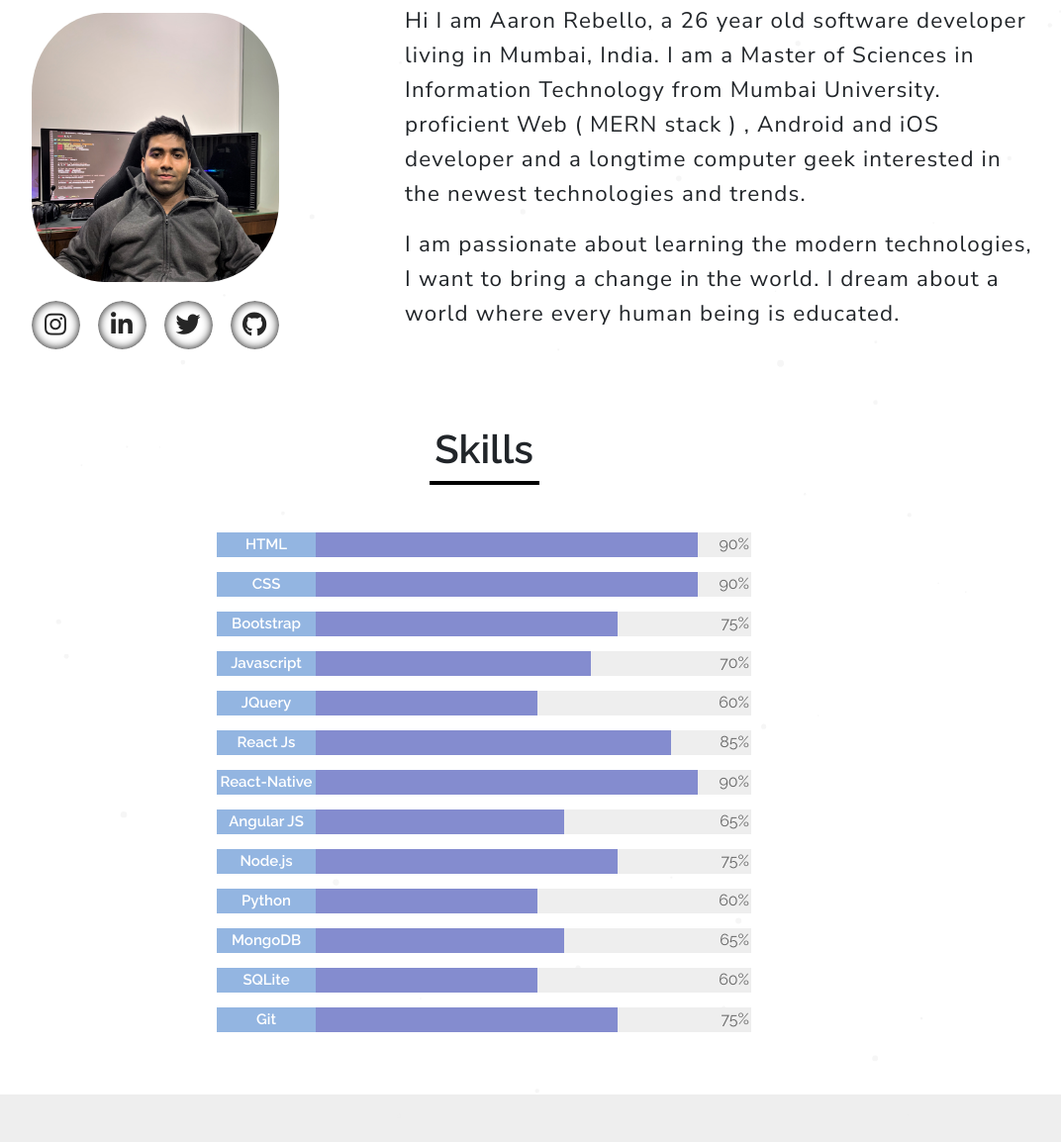
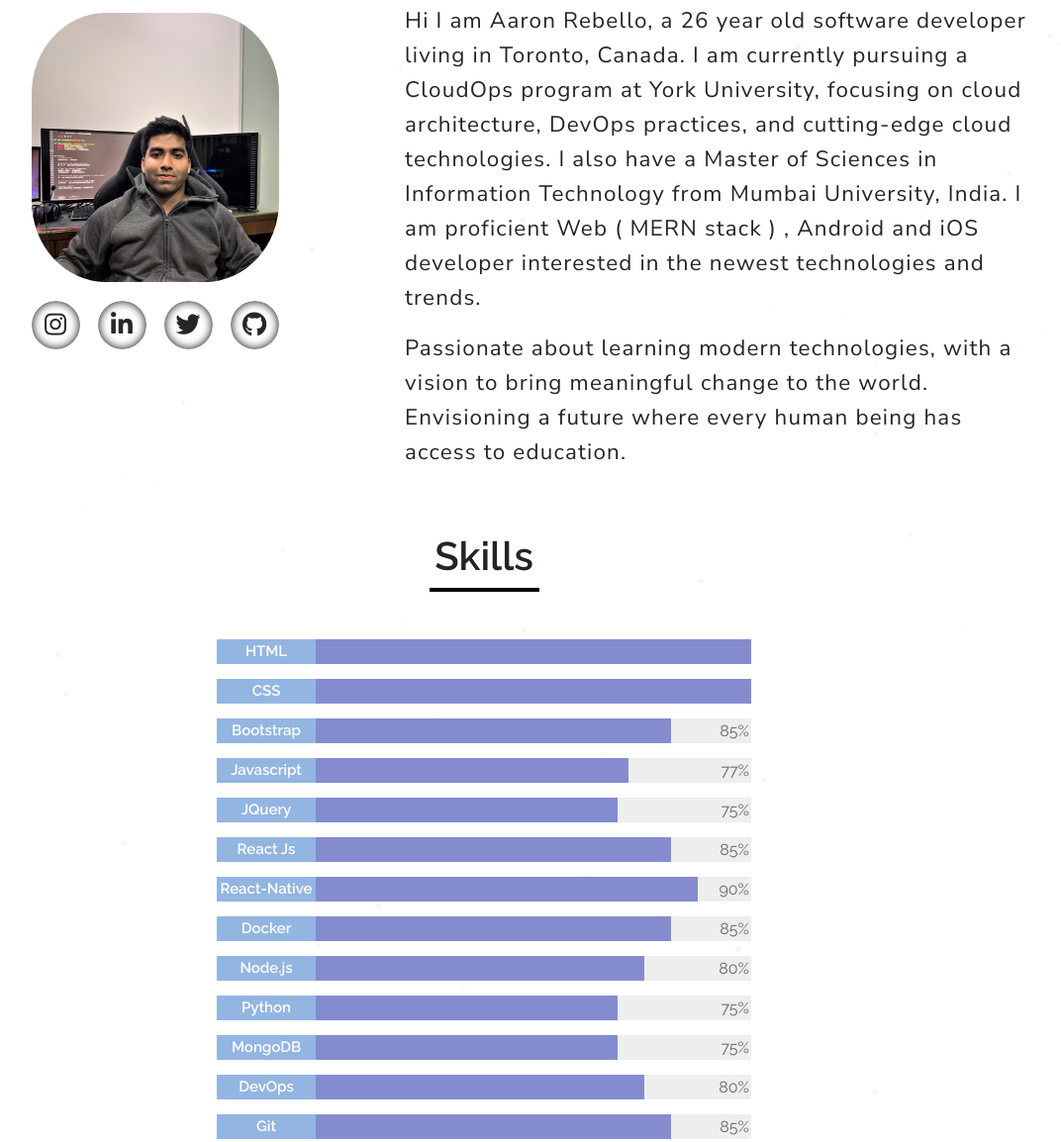
Before and after one commit to AaronRebello/portfolio, a plain HTML site: page index.html in a window 1280 px wide. Shown: the part 958-2112 px from the top of the page at 99% size, without its empty margins (151-1223 px from the left). Drawn offline with nearby package versions, Linux system fonts and the light colour scheme; files whose address does not match are found by name.

Commit message:
new changes

```diff
--- a/index.html
+++ b/index.html
@@ -110,15 +110,20 @@
                             <p class="abt-me_info">Hi I am Aaron Rebello, a <span id="perfectAge"></span> year old
                                 software developer
                                 living in
-                                Mumbai,
-                                India. I am a Master of Sciences in Information Technology from Mumbai University.
+                                Toronto,
+                                Canada. I am currently pursuing a CloudOps program at York University, focusing on cloud
+                                architecture, DevOps practices, and cutting-edge cloud technologies.
+                                <!-- I recently completed a CloudOps program at York University, gaining hands-on experience in cloud architecture, DevOps practices, and advanced cloud security solutions. -->
+                                I also have a Master of Sciences in Information Technology from Mumbai University,
+                                India. I am
                                 proficient
                                 Web ( MERN stack )
-                                , Android and iOS developer and a longtime computer geek
-                                interested in the newest technologies and trends.</p>
-                            <p class="abt-me_info">I am passionate about learning the modern technologies, I want to
-                                bring a change in the world. I dream about a world where every human
-                                being is educated.</p>
+                                , Android and iOS developer
+                                interested in the newest technologies and trends.
+                            </p>
+                            <p class="abt-me_info">Passionate about learning modern technologies, with a vision to bring
+                                meaningful change to the world.
+                                Envisioning a future where every human being has access to education.</p>
                         </div>
                     </div>
                 </div>
@@ -131,34 +136,34 @@
                 <div class="row py-5">
                     <div class="col-md-6 offset-md-3">
                         <div class="bar flex">
-                            <div class="bar fill" style="width:90%">
+                            <div class="bar fill" style="width:100%">
                                 <div class="tag bold flex">HTML</div>
                             </div>
-                            <span class="per-style">90%</span>
+                            <span class="per-style">100%</span>
                         </div>
                         <div class="bar flex">
-                            <div class="bar fill" style="width:90%">
+                            <div class="bar fill" style="width:100%">
                                 <div class="tag bold flex">CSS</div>
                             </div>
-                            <span class="per-style">90%</span>
+                            <span class="per-style">100%</span>
+                        </div>
+                        <div class="bar flex">
+                            <div class="bar fill" style="width:85%">
+                                <div class="tag bold flex">Bootstrap</div>
+                            </div>
+                            <span class="per-style">85%</span>
+                        </div>
+                        <div class="bar flex">
+                            <div class="bar fill" style="width:77%">
+                                <div class="tag bold flex">Javascript</div>
+                            </div>
+                            <span class="per-style">77%</span>
                         </div>
                         <div class="bar flex">
                             <div class="bar fill" style="width:75%">
-                                <div class="tag bold flex">Bootstrap</div>
+                                <div class="tag bold flex">JQuery</div>
                             </div>
                             <span class="per-style">75%</span>
-                        </div>
-                        <div class="bar flex">
-                            <div class="bar fill" style="width:70%">
-                                <div class="tag bold flex">Javascript</div>
-                            </div>
-                            <span class="per-style">70%</span>
-                        </div>
-                        <div class="bar flex">
-                            <div class="bar fill" style="width:60%">
-                                <div class="tag bold flex">JQuery</div>
-                            </div>
-                            <span class="per-style">60%</span>
                         </div>
                         <div class="bar flex">
                             <div class="bar fill" style="width:85%">
@@ -173,41 +178,41 @@
                             <span class="per-style">90%</span>
                         </div>
                         <div class="bar flex">
-                            <div class="bar fill" style="width:65%">
-                                <div class="tag bold flex">Angular JS</div>
+                            <div class="bar fill" style="width:85%">
+                                <div class="tag bold flex">Docker</div>
                             </div>
-                            <span class="per-style">65%</span>
+                            <span class="per-style">85%</span>
+                        </div>
+                        <div class="bar flex">
+                            <div class="bar fill" style="width:80%">
+                                <div class="tag bold flex">Node.js</div>
+                            </div>
+                            <span class="per-style">80%</span>
                         </div>
                         <div class="bar flex">
                             <div class="bar fill" style="width:75%">
-                                <div class="tag bold flex">Node.js</div>
+                                <div class="tag bold flex">Python</div>
                             </div>
                             <span class="per-style">75%</span>
                         </div>
                         <div class="bar flex">
-                            <div class="bar fill" style="width:60%">
-                                <div class="tag bold flex">Python</div>
+                            <div class="bar fill" style="width:75%">
+                                <div class="tag bold flex">MongoDB</div>
                             </div>
-                            <span class="per-style">60%</span>
+                            <span class="per-style">75%</span>
                         </div>
                         <div class="bar flex">
-                            <div class="bar fill" style="width:65%">
-                                <div class="tag bold flex">MongoDB</div>
+                            <div class="bar fill" style="width:80%">
+                                <div class="tag bold flex">DevOps</div>
                             </div>
-                            <span class="per-style">65%</span>
-                        </div>
-                        <div class="bar flex">
-                            <div class="bar fill" style="width:60%">
-                                <div class="tag bold flex">SQLite</div>
-                            </div>
-                            <span class="per-style">60%</span>
+                            <span class="per-style">80%</span>
                         </div>
 
                         <div class="bar flex">
-                            <div class="bar fill" style="width:75%">
+                            <div class="bar fill" style="width:85%">
                                 <div class="tag bold flex">Git</div>
                             </div>
-                            <span class="per-style">75%</span>
+                            <span class="per-style">85%</span>
                         </div>
 
                     </div>
@@ -649,7 +654,7 @@
                                 <ul>
 
                                     <li>
-                                        <a target="_blank" href="https://www.instagram.com/rebello_aaron_75_/"><i
+                                        <a target="_blank" href="https://www.instagram.com/_aaron_rebello_/"><i
                                                 class="fab fa-instagram icon"></i>
                                         </a>
                                     </li>
```
Also changed, not shown: script.js (line endings or trailing spaces).
